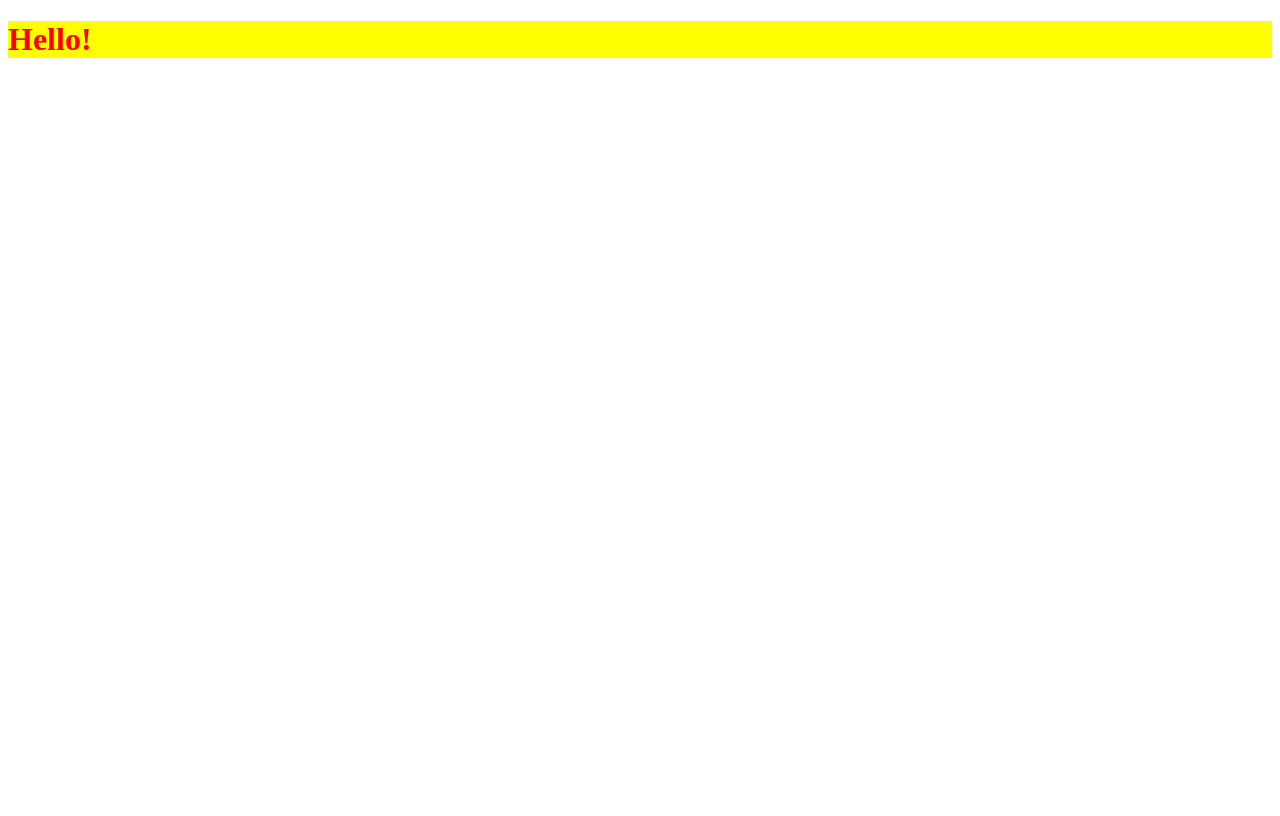
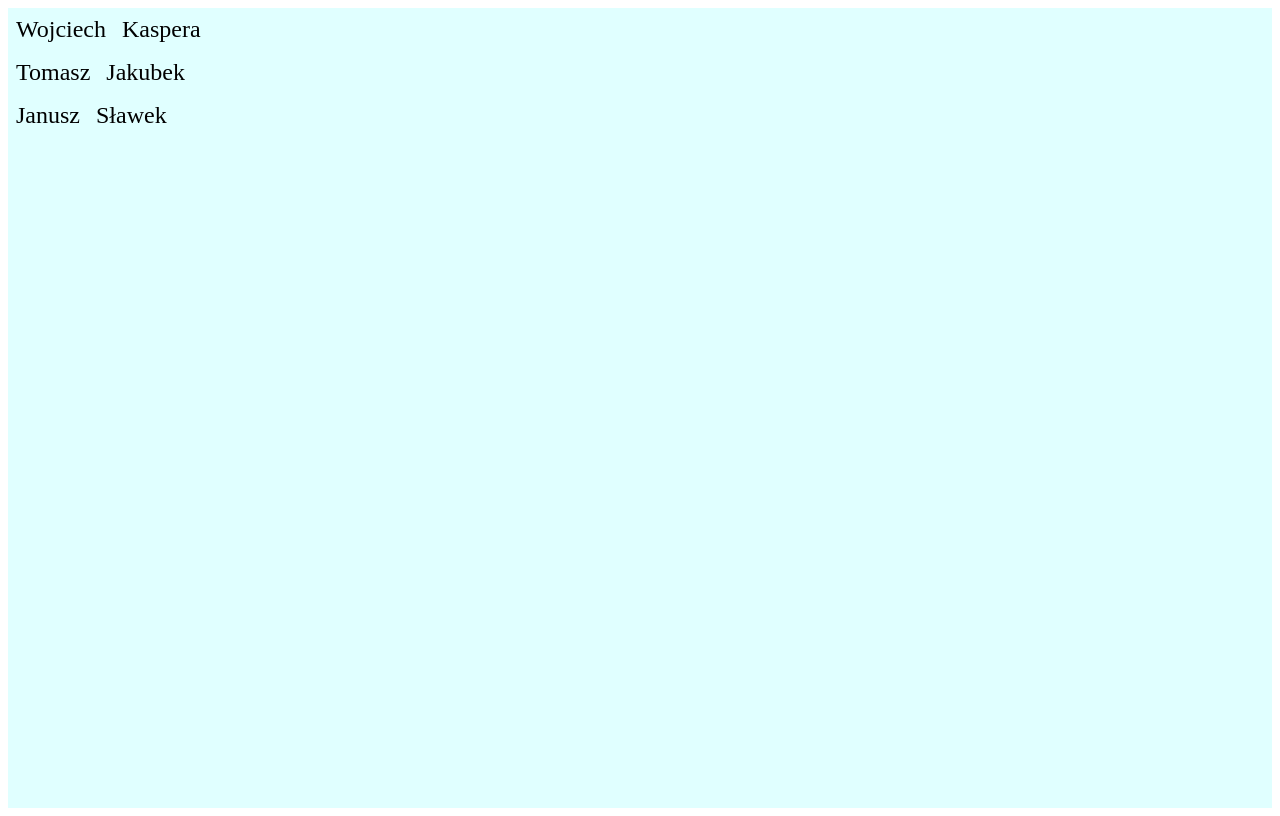
Before and after one commit to aslawek/Wed-plan, a React app: page /guests in a window 1280 px wide. Built offline with nearby package versions, Linux system fonts and the light colour scheme.

Commit message:
started working on the data structure

```diff
--- a/app/App.jsx
+++ b/app/App.jsx
@@ -1,8 +1,20 @@
 import React from 'react';
 import { render } from 'react-dom';
+import { BrowserRouter, Route, Switch } from 'react-router-dom';
+
+import data from './../data.json';
+import Mainpage from './Mainpage';
+import Guests from './Guests';
 
 const App = () => (
-    <h1 className="hello">Hello!</h1>
+    <BrowserRouter>
+        <div className="app-body">
+            <Switch>
+                <Route exact path="/" component={Mainpage}/>
+                <Route exact path="/guests" component={(props) => <Guests guests={data.guests}/> }/>
+            </Switch>
+        </div>
+    </BrowserRouter>
 );
 
 render(<App />, document.getElementById('app'));
--- /dev/null
+++ b/app/Guest.jsx
@@ -0,0 +1,10 @@
+import React from 'react';
+
+const Guest = (props) => (
+    <div className="guest-box">
+        <div className="guest-name">{props.props.name}</div>
+        <div className="guest-name">{props.props.surname}</div>
+    </div>
+);
+
+export default Guest;
--- /dev/null
+++ b/app/Guests.jsx
@@ -0,0 +1,16 @@
+import React from 'react';
+
+import Guest from './Guest';
+
+class Guests extends React.Component {
+
+    render(){
+        return (
+            <div className="guests-box">
+                {this.props.guests.map(guest => <Guest props={guest} key={guest.id}/>)}
+            </div>
+        )
+    }
+}
+
+export default Guests;
--- /dev/null
+++ b/app/Mainpage.jsx
@@ -0,0 +1,10 @@
+import React from 'react';
+import { Link } from 'react-router-dom';
+
+const Mainpage = () => (
+    <div className="mainpage-box">
+        <Link to='/guests' className="mainpage-btn">Guests</Link>
+    </div>
+);
+
+export default Mainpage;
--- /dev/null
+++ b/data.json
@@ -0,0 +1,37 @@
+{
+  "guests": [
+    {
+      "id": 1,
+      "name": "Wojciech",
+      "surname": "Kaspera",
+      "family": null,
+      "age": 30,
+      "side": "groom",
+      "accommodation": false,
+      "confirmed": false,
+      "companion": true
+    },
+    {
+      "id": 2,
+      "name": "Tomasz",
+      "surname": "Jakubek",
+      "family": null,
+      "age": 31,
+      "side": "groom",
+      "accommodation": false,
+      "confirmed": false,
+      "companion": true
+    },
+    {
+      "id": 3,
+      "name": "Janusz",
+      "surname": "Sławek",
+      "family": "Sławki",
+      "age": 35,
+      "side": "groom",
+      "accommodation": false,
+      "confirmed": false,
+      "companion": true
+    }
+  ]
+}
--- a/public/style.css
+++ b/public/style.css
@@ -1,4 +1,33 @@
-.hello{
-    color: red;
-    background: yellow;
+body{
+    font-size: 16px;
 }
+
+.app-body{
+    /*background-image: url("images/wedding.jpg");*/
+    background: lightcyan;
+    height: 100vh;
+}
+
+.mainpage-box{
+    display: flex;
+    justify-items: center;
+}
+
+.mainpage-btn{
+    text-decoration: none;
+    background: grey;
+    color: white;
+    font-size: 2rem;
+    padding: 1rem;
+    border-radius: 1rem;
+}
+
+.guest-box{
+    display: flex;
+    flex-direction: row;
+}
+
+.guest-name{
+    font-size: 1.5rem;
+    padding: 0.5rem;
+}
```
Also changed, not shown: public/images/wedding.jpg (added).
